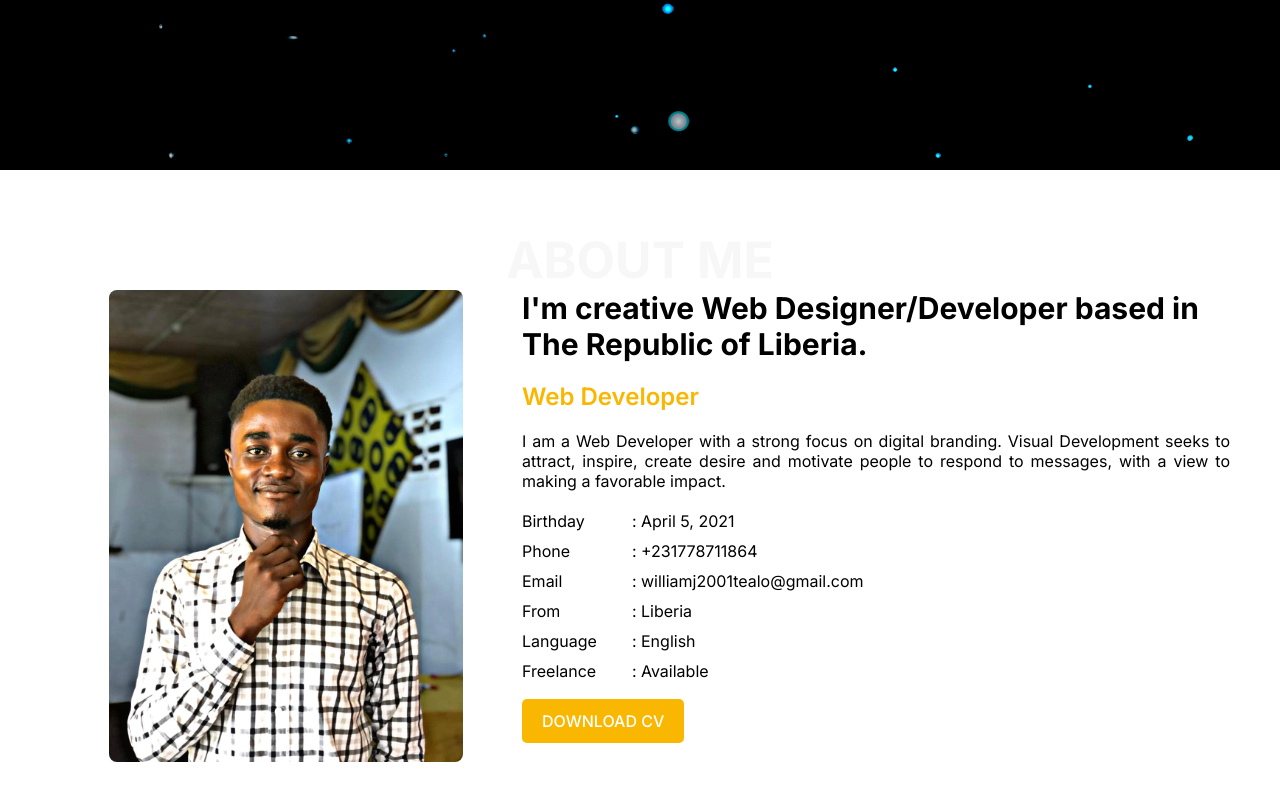
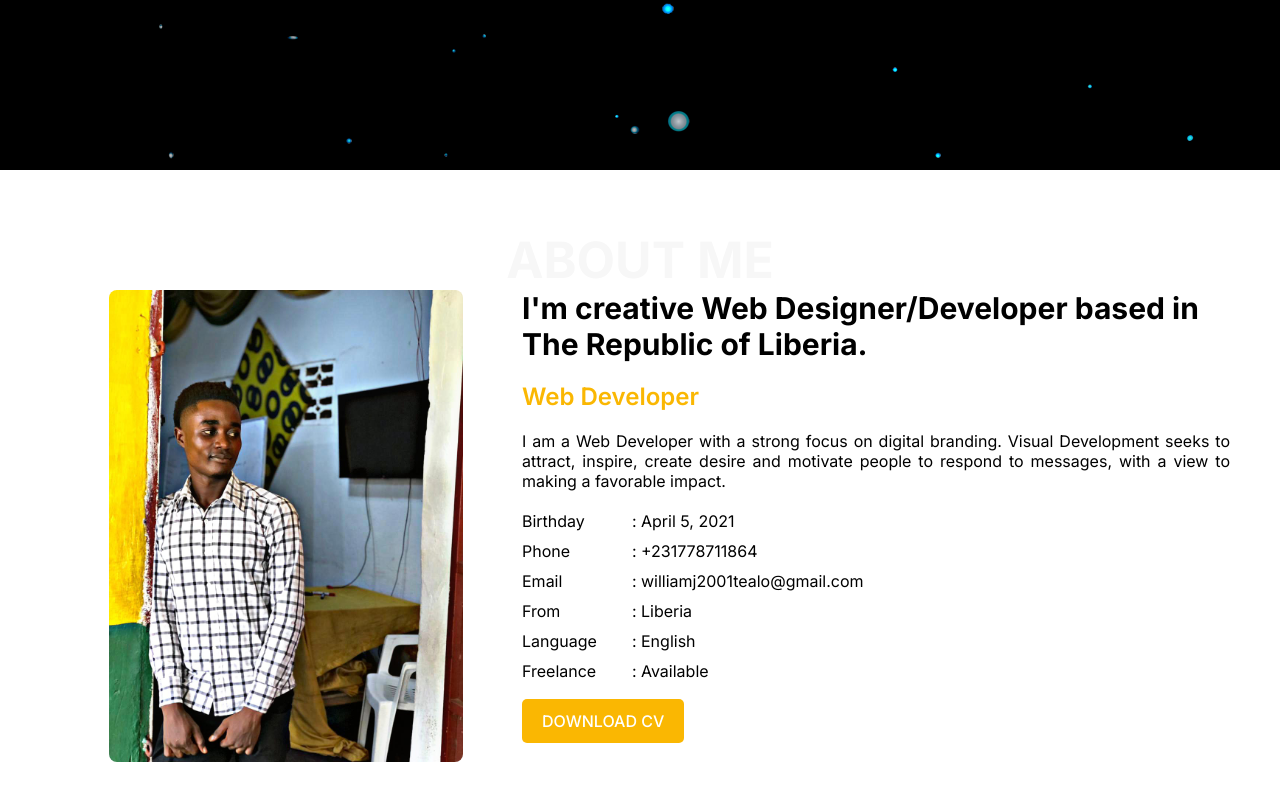
Before and after one commit to Williamgithubit/Tealo_Portfolio, a plain HTML site: page index.html in a window 1280 px wide. Shown: the part 652-1452 px from the top of the page. Drawn offline with Linux system fonts and the light colour scheme; a web font is replaced by a local one.

Commit message:
updates2

```diff
--- a/index.html
+++ b/index.html
@@ -64,7 +64,7 @@
         <h1>ABOUT ME</h1>
         <article class="article-2">
           <div class="article-image">
-            <img src="images/1.jpg" alt="image" />
+            <img src="images/2.jpg" alt="image" />
           </div>
 
           <div class="article-text">
```
